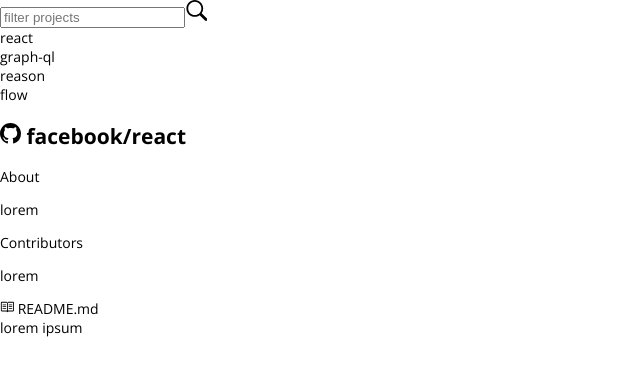
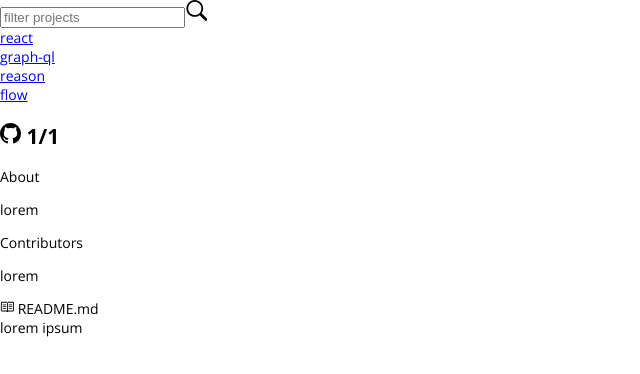
Before and after one commit to carlosrberto/github-projects, a React app: page /1/1 in a window 1280 px wide. Shown: the top 374 px of the page, without its empty margins (0-640 px from the left). Built offline with nearby package versions, Linux system fonts and the light colour scheme.

Commit message:
added react router

```diff
--- a/package.json
+++ b/package.json
@@ -9,11 +9,14 @@
   "dependencies": {
     "@babel/polyfill": "^7.0.0",
     "axios": "^0.18.0",
+    "history": "^4.7.2",
     "jest": "^23.6.0",
     "prop-types": "^15.6.2",
     "react": "^16.6.3",
     "react-dom": "^16.6.3",
     "react-icons": "^3.2.2",
+    "react-router": "^4.3.1",
+    "react-router-dom": "^4.3.1",
     "redux-define": "^1.1.1",
     "redux-saga": "^0.16.2"
   },
--- a/scripts/webpack/webpack.common.js
+++ b/scripts/webpack/webpack.common.js
@@ -27,6 +27,7 @@
   ],
   devServer: {
     contentBase: './dist',
+    historyApiFallback: true,
     hot: true,
   },
 };
--- /dev/null
+++ b/src/components/App.js
@@ -0,0 +1,51 @@
+import React from 'react';
+import PropTypes from 'prop-types';
+
+import Sidebar from '~/components/Sidebar';
+import Main from '~/components/Main';
+
+import ss from './App.sass';
+
+class App extends React.Component {
+  componentDidUpdate(prevProps) {
+    const { params } = this.props.match;
+    const { params: prevParams } = prevProps.match;
+
+    if (params.org !== prevParams.org) {
+      // update org
+      console.log('call org fetch'); /* eslint-disable-line no-console */
+    }
+
+    if (params.repo !== prevParams.repo) {
+      // update repo
+      console.log('call repo fetch', params.repo); /* eslint-disable-line no-console */
+    }
+  }
+
+  render() {
+    const { match } = this.props;
+    return (
+      <div className={ss.app}>
+        <div className={`${ss.container} ${ss.show_sidebar}`}>
+          <div className={ss.sidebar}>
+            <Sidebar />
+          </div>
+
+          <div className={ss.main}>
+            <Main
+              title={`${match.params.org}/${match.params.repo}`}
+            />
+          </div>
+        </div>
+      </div>
+    );
+  }
+}
+
+App.propTypes = {
+  sidebar: PropTypes.node,
+  children: PropTypes.node,
+  match: PropTypes.object,
+};
+
+export default App;
--- a/src/components/Root.sass
+++ b/src/components/App.sass
@@ -1,4 +1,4 @@
-.root
+.app
   display: flex
   justify-content: center
   align-items: center
--- a/src/components/Main.js
+++ b/src/components/Main.js
@@ -1,4 +1,5 @@
 import React from 'react';
+import PropTypes from 'prop-types';
 import { GoMarkGithub } from 'react-icons/go';
 
 import Header from '~/ui/Header';
@@ -8,11 +9,11 @@
 
 import ss from './Main.sass';
 
-const Main = () => (
+const Main = ({ title }) => (
   <React.Fragment>
     <Header>
       <h2 className={ss.header}>
-        <GoMarkGithub className={ss.iconOcto} /> facebook/react
+        <GoMarkGithub className={ss.iconOcto} /> {title}
       </h2>
     </Header>
     <Content>
@@ -29,4 +30,8 @@
   </React.Fragment>
 );
 
+Main.propTypes = {
+  title: PropTypes.node,
+};
+
 export default Main;
--- a/src/components/Root.js
+++ /dev/null
@@ -1,28 +0,0 @@
-import React from 'react';
-import PropTypes from 'prop-types';
-
-import Sidebar from '~/components/Sidebar';
-import Main from '~/components/Main';
-
-import ss from './Root.sass';
-
-const Root = () => (
-  <div className={ss.root}>
-    <div className={`${ss.container} ${ss.show_sidebar}`}>
-      <div className={ss.sidebar}>
-        <Sidebar />
-      </div>
-
-      <div className={ss.main}>
-        <Main />
-      </div>
-    </div>
-  </div>
-);
-
-Root.propTypes = {
-  sidebar: PropTypes.node,
-  children: PropTypes.node,
-};
-
-export default Root;
--- a/src/components/Sidebar.js
+++ b/src/components/Sidebar.js
@@ -1,4 +1,5 @@
 import React from 'react';
+import { Link } from 'react-router-dom';
 
 import Header from '~/ui/Header';
 import Content from '~/ui/Content';
@@ -16,16 +17,16 @@
     </Header>
     <Content>
       <Card>
-        react
+        <Link to="/facebook/react/">react</Link>
       </Card>
       <Card>
-        graph-ql
+        <Link to="/facebook/graph-ql/">graph-ql</Link>
       </Card>
       <Card>
-        reason
+        <Link to="/facebook/reason/">reason</Link>
       </Card>
       <Card>
-        flow
+        <Link to="/facebook/graph-ql/">flow</Link>
       </Card>
     </Content>
   </React.Fragment>
--- a/src/index.js
+++ b/src/index.js
@@ -1,11 +1,16 @@
 import React from 'react';
 import ReactDOM from 'react-dom';
-import Root from '~/components/Root';
+import { Router } from 'react-router';
+
+import history from '~/routes/history';
+import Root from '~/routes/Root';
 
 import '~/styles/global.sass';
 
 ReactDOM.render(
-  <Root />,
+  <Router history={history}>
+    <Root />
+  </Router>,
   document.getElementById('root'),
 );
 
--- /dev/null
+++ b/src/routes/Root.js
@@ -0,0 +1,13 @@
+import React from 'react';
+import { Switch, Route } from 'react-router-dom';
+
+import App from '~/components/App';
+
+const Root = () => (
+  <Switch>
+    <Route path="/:org/:repo/" component={App} />
+    <Route component={() => <h1>Not found!</h1>} />
+  </Switch>
+);
+
+export default Root;
--- /dev/null
+++ b/src/routes/history.js
@@ -0,0 +1,5 @@
+import createBrowserHistory from 'history/createBrowserHistory';
+
+const history = createBrowserHistory();
+
+export default history;
```
Also changed, not shown: 1 other file (tests, documents, lock files or other folders).
